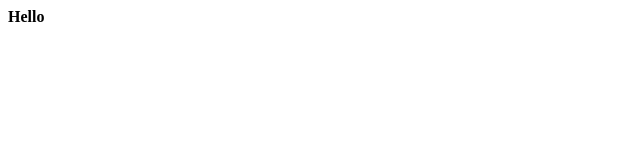
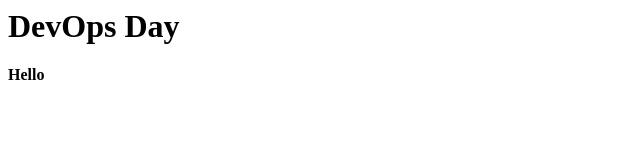
Before and after one commit to Kerwanb/devops, a plain HTML site: page index.html in a window 1280 px wide. Shown: the whole page, without its empty margins (0-640 px from the left). Drawn offline with Linux system fonts and the light colour scheme.

Commit message:
feat : devops page title

```diff
--- a/index.html
+++ b/index.html
@@ -1 +1,2 @@
+<h1>DevOps Day</h1>
 <b>Hello</b>
```
